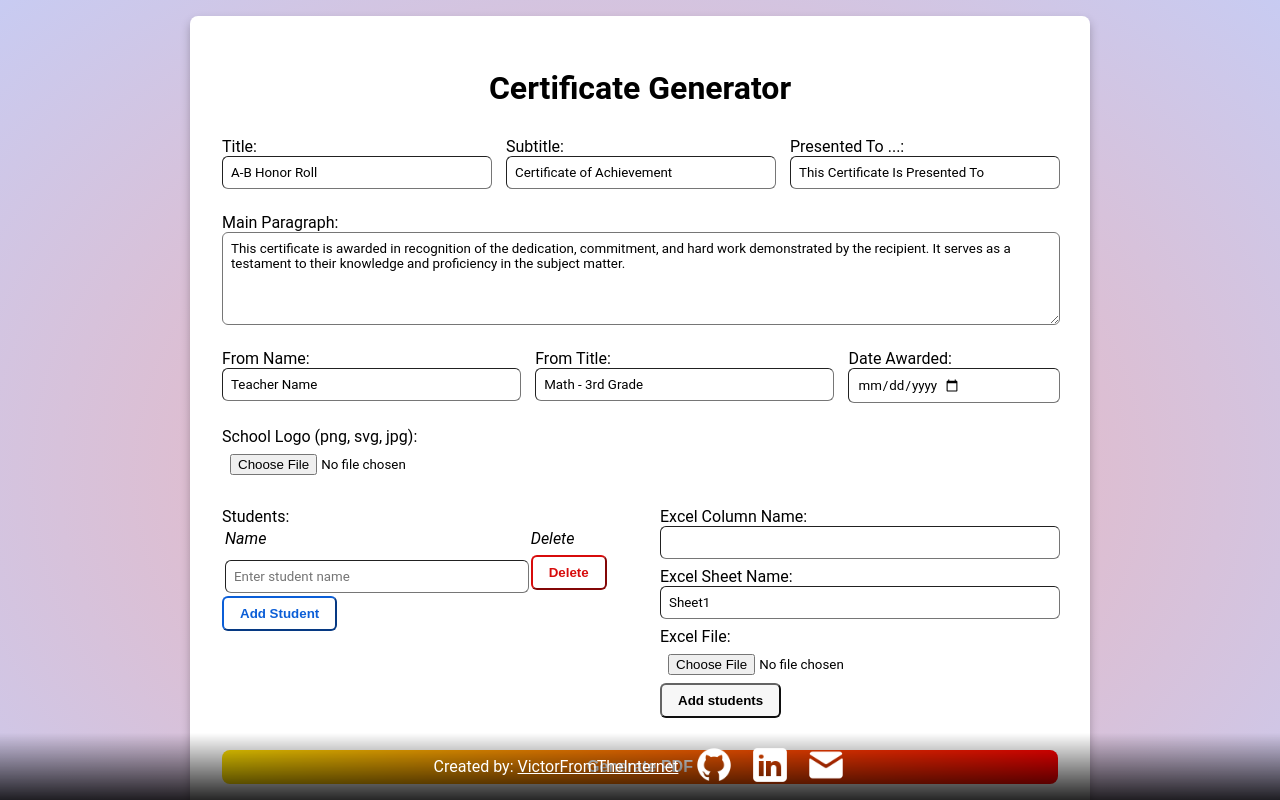
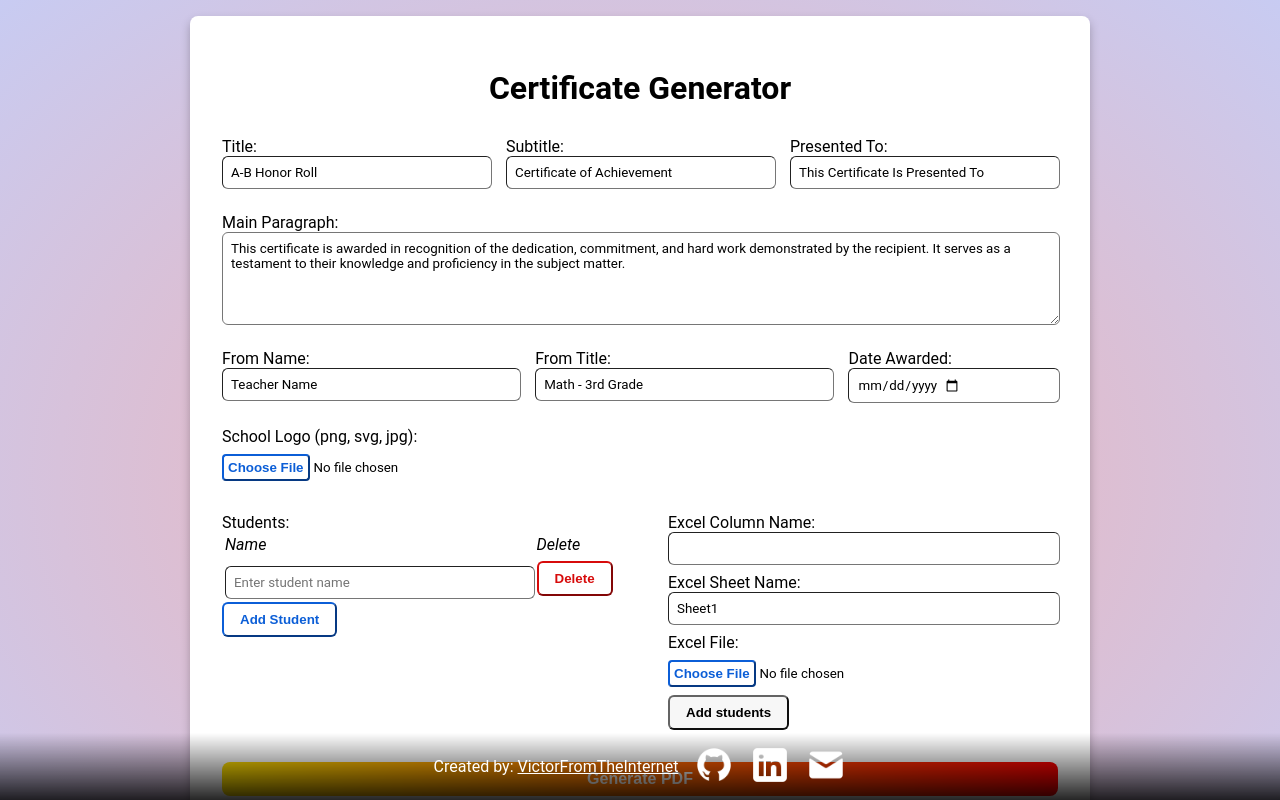
Before and after one commit to VictorFromTheInternet/Certificate_Generator, a React (Vite) app in the folder certificate-generator/: page / in a window 1280 px wide. Shown: the top 800 px of the page. Built offline with nearby package versions, Linux system fonts and the light colour scheme; what @react-pdf/renderer would draw is missing.

Commit message:
file input styling

```diff
--- a/certificate-generator/src/App.css
+++ b/certificate-generator/src/App.css
@@ -101,6 +101,27 @@ input, textarea{
     border-width: 1px;
     font-family: 'Roboto', sans-serif;
 }
+input[type~="file"]{
+    padding: 0;
+    margin: .5rem 0;
+    border-radius: 0;
+}
+input[type~="file"]::file-selector-button{
+    padding: .25rem;
+    border-radius: 4px;
+
+    color: var(--btn-default-color);
+    background-color: white;
+    border-color: var(--btn-default-color);
+    font-weight: bold;
+
+    cursor: pointer;
+    transition: 200ms all ease-out;
+}
+input[type~="file"]::file-selector-button:hover{
+    background-color: var(--btn-default-bgcolor);
+}
+
 th, td{
     font-family: 'Roboto', sans-serif;
     text-align: left;
--- a/certificate-generator/src/App.jsx
+++ b/certificate-generator/src/App.jsx
@@ -235,7 +235,7 @@ function App() {
               <div className="flex-col">
                 <TextInput placeholder="This Certificate Is Presented To"
                   name="presentedToParagraph"
-                  label="Presented To ...:"
+                  label="Presented To:"
                   value={formData.presentedToParagraph}
                   onChange={handleInputChange}
                   required={true}
```
